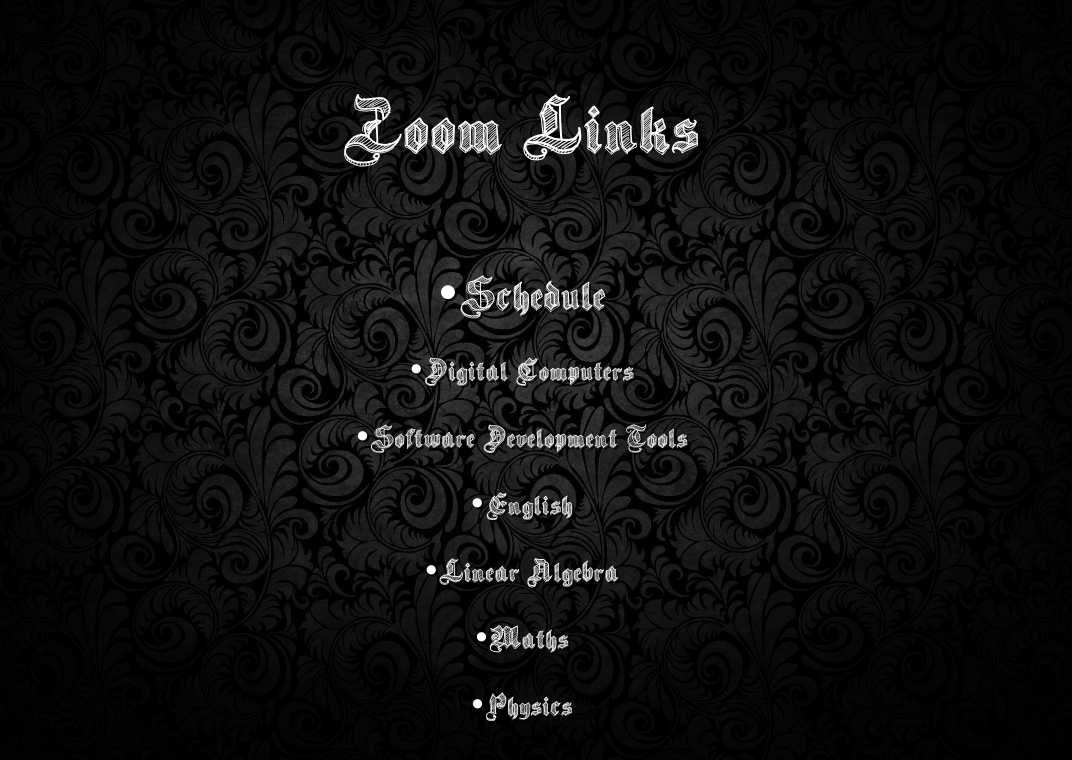
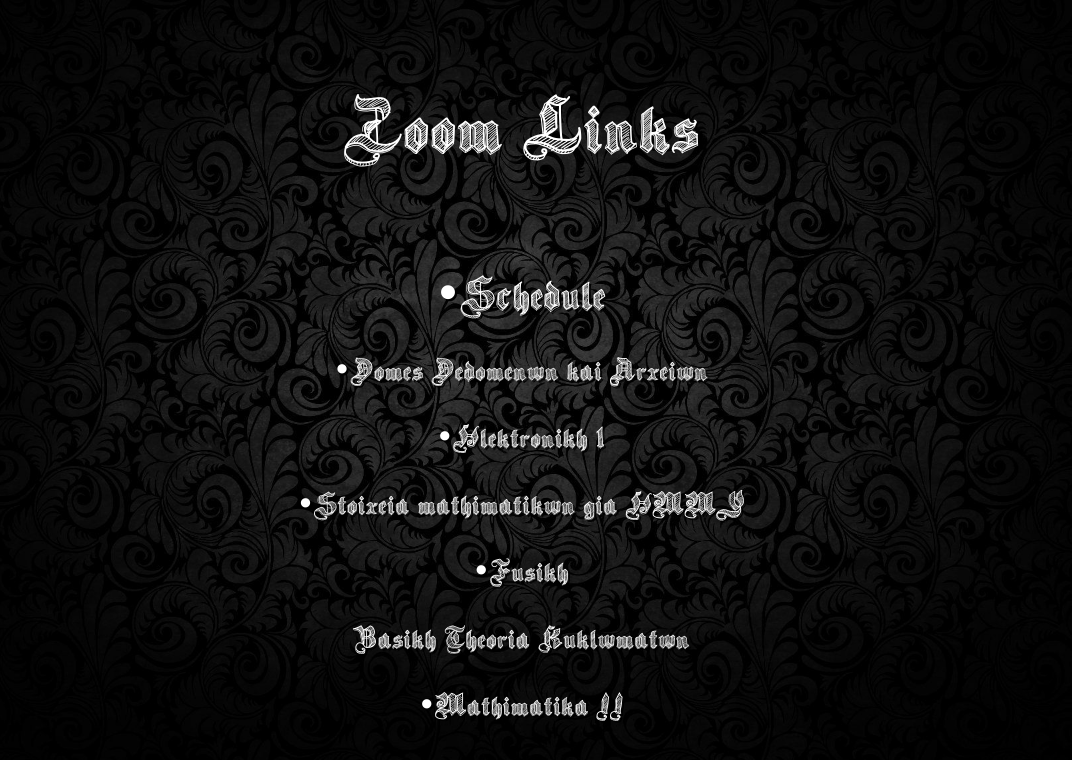
Before and after one commit to Kouroupis/Mytest, a plain HTML site: page index.html in a window 1280 px wide. Shown: the whole page, without its empty margins (119-1191 px from the left). Drawn offline with Linux system fonts and the light colour scheme.

Commit message:
Update index.html

```diff
--- a/index.html
+++ b/index.html
@@ -51,24 +51,24 @@
 
 <p style="text-align:center;">
 
-<a href="schedule.pdf"><font size= 10%>•Schedule</font></a>
+<a href="schedule.png"><font size= 10%>•Schedule</font></a>
 <br>
 
-<a href="https://tuc-gr.zoom.us/j/89129261022?pwd=bk5pNjVmeTRvWHV6bFFlSmtBWERIdz09">•Digital Computers
+<a href="https://www.eclass.tuc.gr/courses/HMMY166/">•Domes Dedomenwn kai Arxeiwn
 </a>
 
 <br>
-<a href="https://tuc-gr.zoom.us/j/84203324168?pwd=RWw2NGU4ODFNaHdkWFlMSEk3WFFYZz09">•Software Development Tools
+<a href="https://tuc-gr.zoom.us/j/98019306844?pwd=aWpmMlRQazVNNklldDlod0JxcXRWZz09">•Hlektronikh 1
 </a>
 <br>
 
-<a href="https://tuc-gr.zoom.us/j/83351147899?pwd=SW1DNHdVR0hwNEd4NDZvNGFoYTA3UT09">•English</a>
+<a href="https://tuc-gr.zoom.us/j/83330052791?pwd=UEl6TXdTUWR6dC9OV3J0Q0ozcm50dz09">•Stoixeia mathimatikwn gia HMMY</a>
 <br>
-<a href="https://tuc-gr.zoom.us/j/89849616338?pwd=YUZGaFpwWjFtdWFXWDdaR2FMNDJKQT09">•Linear Algebra</a>
+<a href="https://tuc-gr.zoom.us/j/89356672407?pwd=bGxTMFlrNmUwWC9wenBEWnc4UnoxUT09">•Fusikh</a>
 <br>
-<a href="https://tuc-gr.zoom.us/j/92555119842?pwd=M09aSVdYMmR5bldEclRFSkxGMVY1dz09">•Maths</a>
+<a href="https://tuc-gr.zoom.us/j/86907135900?pwd=SEY4aW1wZDZHS0pGQ3JVYm5OaDlUQT09">Basikh Theoria Kuklwmatwn</a>
 <br>
-<a href="https://tuc-gr.zoom.us/j/91790646639?pwd=YmlHZWl3Z045Zi9Nd3dMWGRqVmppZz09">•Physics</a>
+<a href="https://tuc-gr.zoom.us/j/82083470461?pwd=dHVtejIyZEp2MjVGRnJyUU1hNDEzUT09">•Mathimatika II</a>
 
 </p>
 
```
